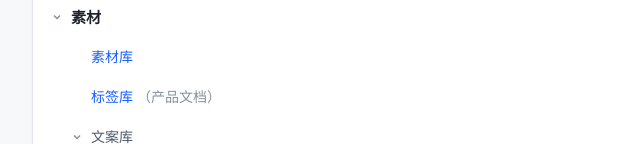
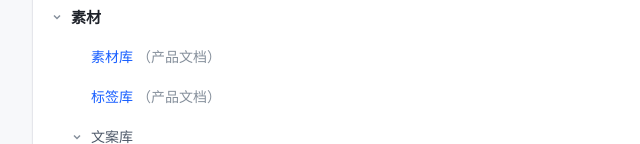
Before and after one commit to Liangxf08/wonder-ads-proto, a plain HTML site: page index.html in a window 1280 px wide. Shown: the part 656-800 px from the top of the page, 248-888 px from the left. Drawn offline with Linux system fonts and the light colour scheme.

Commit message:
Link the material library product document on the preview directory.

```diff
--- a/index.html
+++ b/index.html
@@ -224,7 +224,7 @@
             <li class="tree-node">
               <div class="tree-row tree-row--leaf">
                 <span class="tree-spacer"></span>
-                <a class="tree-label tree-link" href="./material-library.html" target="_blank" rel="noopener noreferrer">素材库</a>
+                <span class="tree-label"><a class="tree-link" href="./material-library.html" target="_blank" rel="noopener noreferrer">素材库</a><a class="tree-doc" href="https://m0v1x0i131y.feishu.cn/wiki/UwPQwl1R5iqOG8kykAvcOfcgnVc?from=from_copylink" target="_blank" rel="noopener noreferrer">（产品文档）</a></span>
               </div>
             </li>
             <li class="tree-node">
```
